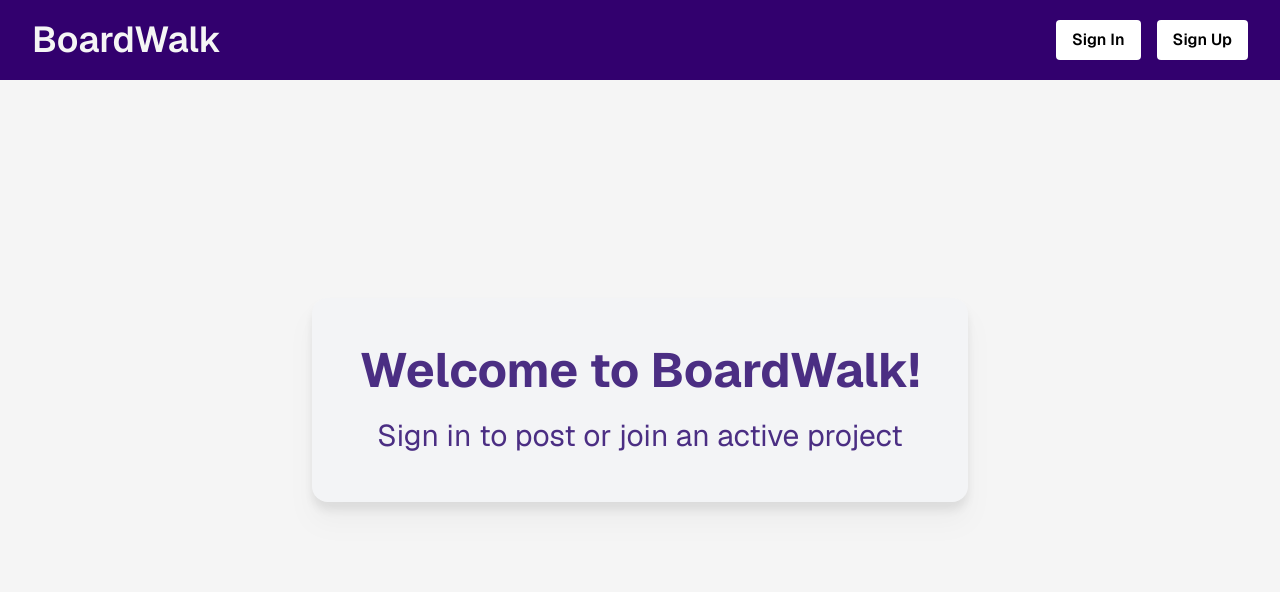
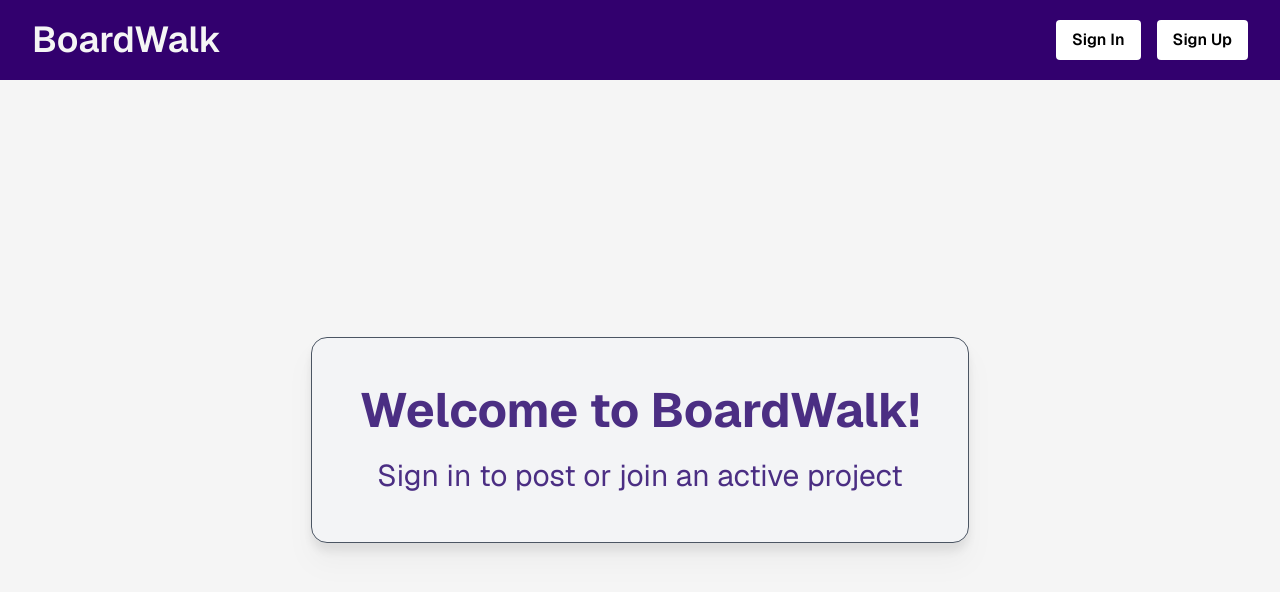
Before and after one commit to ikap22/dubhacks-project, a Next.js app: page / in a window 1280 px wide. Shown: the top 592 px of the page. Built offline with nearby package versions, Linux system fonts and the light colour scheme; no server answers; what @nauverse/tailwind-dot-grid-backgrounds would draw is missing.

Commit message:
landing page animation

```diff
--- a/app/page.tsx
+++ b/app/page.tsx
@@ -1,14 +1,9 @@
+import LandingPage from "@/components/landing-page";
+
 export default async function Index() {
   return (
     <main className="text-[#4b2e83] space-y-6 select-none">
-      <div className="overflow-hidden min-h-screen w-full grid place-content-center -mt-[10vh] bg-dot-8-s-2-neutral-950">
-        <div className="bg-gray-100 space-y-6 p-12 text-center rounded-2xl drop-shadow-xl transition duration-700 hover:drop-shadow-2xl">
-          <h1 className="text-5xl font-bold">Welcome to BoardWalk!</h1>
-          <h2 className="text-3xl font-normal">
-            Sign in to post or join an active project
-          </h2>
-        </div>
-      </div>
+      <LandingPage />
     </main>
   );
 }
--- /dev/null
+++ b/components/landing-page.tsx
@@ -0,0 +1,30 @@
+"use client";
+
+import React from "react";
+import { easeOut, motion } from "framer-motion";
+
+const LandingPage = () => {
+  return (
+    <section className="relativeoverflow-hidden h-[90vh] w-full grid place-content-center">
+      <motion.div
+        initial={{ opacity: 0 }}
+        animate={{ opacity: 1 }}
+        transition={{ duration: 2 }}
+        className="absolute h-[90vh] w-full bg-dot-8-s-2-neutral-950"
+      />
+      <motion.div
+        className="bg-gray-100 space-y-6 p-12 text-center rounded-2xl drop-shadow-xl transition duration-700 hover:drop-shadow-2xl border-[1px] border-gray-600"
+        initial={{ opacity: 0, y: -800 }}
+        animate={{ opacity: 1, y: 0 }}
+        transition={{ duration: 0.6, ease: "easeIn" }}
+      >
+        <h1 className="text-5xl font-bold">Welcome to BoardWalk!</h1>
+        <h2 className="text-3xl font-normal">
+          Sign in to post or join an active project
+        </h2>
+      </motion.div>
+    </section>
+  );
+};
+
+export default LandingPage;
--- a/components/navbar.tsx
+++ b/components/navbar.tsx
@@ -1,7 +1,10 @@
+"use client";
+
 import React from "react";
 import Link from "next/link";
 import { supabase } from "@/utils/supabaseConfig";
 import NavButton from "./nav-button";
+import { motion } from "framer-motion";
 
 export default async function NavBar() {
   const {
@@ -9,7 +12,12 @@ export default async function NavBar() {
   } = await supabase.auth.getUser();
 
   return (
-    <nav className="z-[5] relative h-[10vh] bg-[#32006e] flex items-center">
+    <motion.nav
+      className="z-[5] relative h-[10vh] bg-[#32006e] flex items-center"
+      initial={{ opacity: 0, y: "-10vh" }}
+      animate={{ opacity: 1, y: 0 }}
+      transition={{ duration: 0.5, ease: "easeIn" }}
+    >
       <div
         className={`container mx-auto flex ${user ? "" : "justify-between"} items-center`}
       >
@@ -55,6 +63,6 @@ export default async function NavBar() {
           </div>
         )}
       </div>
-    </nav>
+    </motion.nav>
   );
 }
--- a/package.json
+++ b/package.json
@@ -18,6 +18,7 @@
     "autoprefixer": "10.4.17",
     "class-variance-authority": "^0.7.0",
     "clsx": "^2.1.1",
+    "framer-motion": "^11.11.8",
     "geist": "^1.2.1",
     "lucide-react": "^0.436.0",
     "next": "latest",
```
Also changed, not shown: 1 other file (tests, documents, lock files or other folders).
